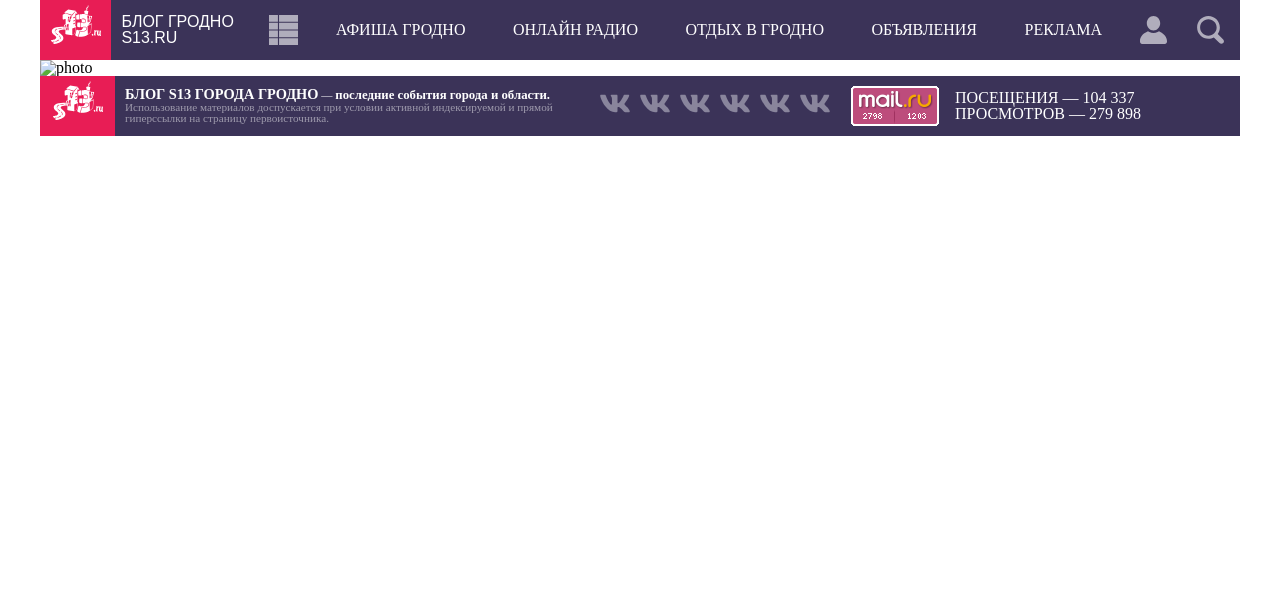
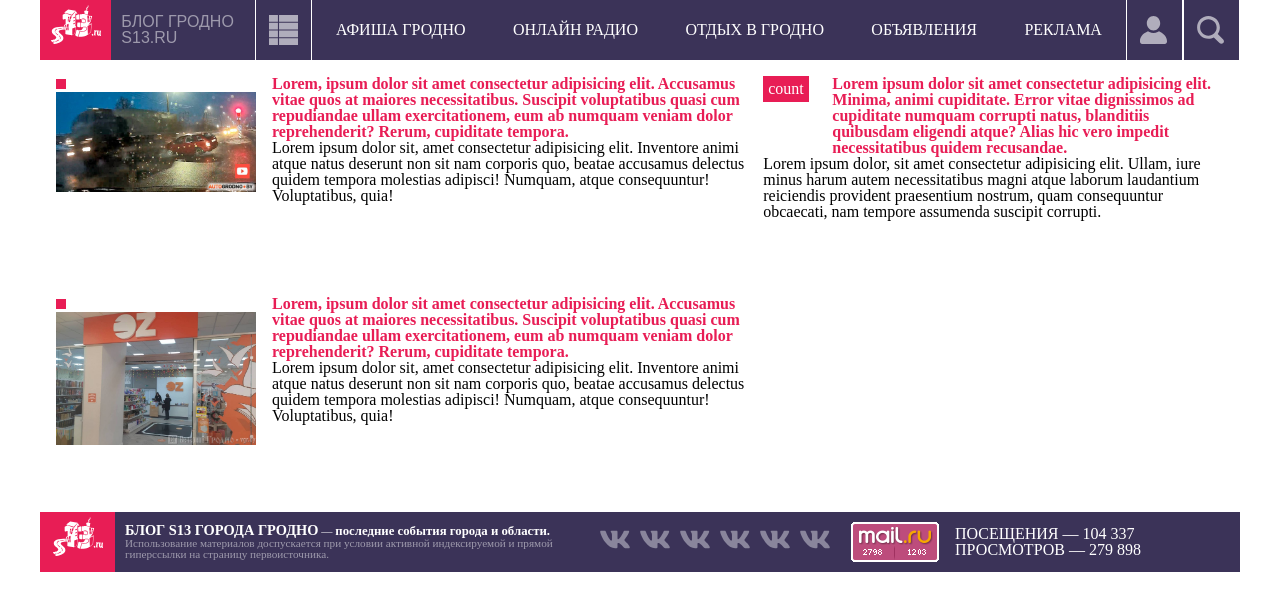
Before and after one commit to Nine-eleven/S13, a plain HTML site: page S13-blog/index.html in a window 1280 px wide. Drawn offline with Linux system fonts and the light colour scheme.

Commit message:
feat: add news block styles

```diff
--- a/S13-blog/index.html
+++ b/S13-blog/index.html
@@ -46,18 +46,32 @@
     <main class="news">
         <section class="news__main-block main-news">
             <figure class="main-news__post news-post">
-                <p class="news-post__views-counter"></p>
-                <img src="" alt="photo">
-                <figcaption class="news-post__post-title"></figcaption>
-                <p class="news-post__post-description"></p>
+                <div class="main-news__image-block">
+                  <p class="news-post__views-counter"></p>
+                  <img src="./assets/images/post1.jpg" alt="photo">
+                </div>
+                <figcaption class="news-post__post-title">
+                    Lorem, ipsum dolor sit amet consectetur adipisicing elit. Accusamus vitae quos at maiores necessitatibus. Suscipit voluptatibus quasi cum repudiandae ullam exercitationem, eum ab numquam veniam dolor reprehenderit? Rerum, cupiditate tempora.
+                    <p class="news-post__post-description">Lorem ipsum dolor sit, amet consectetur adipisicing elit. Inventore animi atque natus deserunt non sit nam corporis quo, beatae accusamus delectus quidem tempora molestias adipisci! Numquam, atque consequuntur! Voluptatibus, quia!</p>
+                </figcaption>
+            </figure>
+            <figure class="main-news__post news-post">
+                <div class="main-news__image-block">
+                  <p class="news-post__views-counter"></p>
+                  <img src="./assets/images/post2.jpg" alt="photo">
+                </div>
+                <figcaption class="news-post__post-title">
+                    Lorem, ipsum dolor sit amet consectetur adipisicing elit. Accusamus vitae quos at maiores necessitatibus. Suscipit voluptatibus quasi cum repudiandae ullam exercitationem, eum ab numquam veniam dolor reprehenderit? Rerum, cupiditate tempora.
+                    <p class="news-post__post-description">Lorem ipsum dolor sit, amet consectetur adipisicing elit. Inventore animi atque natus deserunt non sit nam corporis quo, beatae accusamus delectus quidem tempora molestias adipisci! Numquam, atque consequuntur! Voluptatibus, quia!</p>
+                </figcaption>
             </figure>
         </section>
 
         <section class="additional-block">
             <article class="additional-news__post news-post">
-                <p class="news-post__views-counter"></p>
-                <p class="news-post__post-title"></p>
-                <p class="news-post__post-description"></p>
+                <p class="news-post__views-counter additional-news__counter">count</p>
+                <p class="news-post__post-title">Lorem ipsum dolor sit amet consectetur adipisicing elit. Minima, animi cupiditate. Error vitae dignissimos ad cupiditate numquam corrupti natus, blanditiis quibusdam eligendi atque? Alias hic vero impedit necessitatibus quidem recusandae.</p>
+                <p class="news-post__post-description">Lorem ipsum dolor, sit amet consectetur adipisicing elit. Ullam, iure minus harum autem necessitatibus magni atque laborum laudantium reiciendis provident praesentium nostrum, quam consequuntur obcaecati, nam tempore assumenda suscipit corrupti.</p>
             </article>
         </section>
     </main>
--- a/S13-blog/style.css
+++ b/S13-blog/style.css
@@ -58,6 +58,7 @@ h1 {
     font-family: "helvetica-black",Arial,Helvetica,sans-serif;
     padding: 10px;
     text-align: left;
+    opacity: 0.5;
 }
 
 .header__icon-wrapper {
@@ -66,6 +67,8 @@ h1 {
     display: flex;
     align-items: center;
     justify-content: center;
+    border-left: 1px white solid;
+    border-right: 1px white solid;
 }
 
 .news-switch__image {
@@ -102,24 +105,66 @@ h1 {
 /* MAIN BLOCK */
 
 .news {
+    margin: 1rem 0;
+    padding: 0 1rem;
+    display: flex;
+    column-gap: 1rem;
 }
 .news__main-block {
+    width: 60%;
+    display: flex;
+    flex-direction: column;
+    row-gap: 20px;
 }
 .main-news {
 }
 .main-news__post {
+    display: flex;
+    height: 200px;
+    column-gap: 1rem;
+}
+.main-news__image-block img {
+    width: 200px;
+    height: auto;
 }
 .news-post {
 }
 .news-post__views-counter {
+    display: inline-block;
+    background-color: #e81d55;
+    color: white;
+    padding: 5px;
 }
 .news-post__post-title {
+    color:#e81d55;
+    font-weight: 700;
 }
 .news-post__post-description {
+    color: #000000;
+    font-weight: 300;
 }
+
+/* ADDITIONAL BLOCK */
+
 .additional-block {
+    width: 40%;
+    display: flex;
+    flex-direction: column;
 }
 .additional-news__post {
+    display: grid;
+    grid-template-columns: 15% 85%;
+    grid-auto-rows: auto;
+}
+
+.news-post__post-description {
+    grid-column-start: 1;
+    grid-column-end: 3;
+}
+
+.additional-news__counter {
+    align-self: start;
+    justify-self: start;
 }
 
 /* FOOTER */
```
